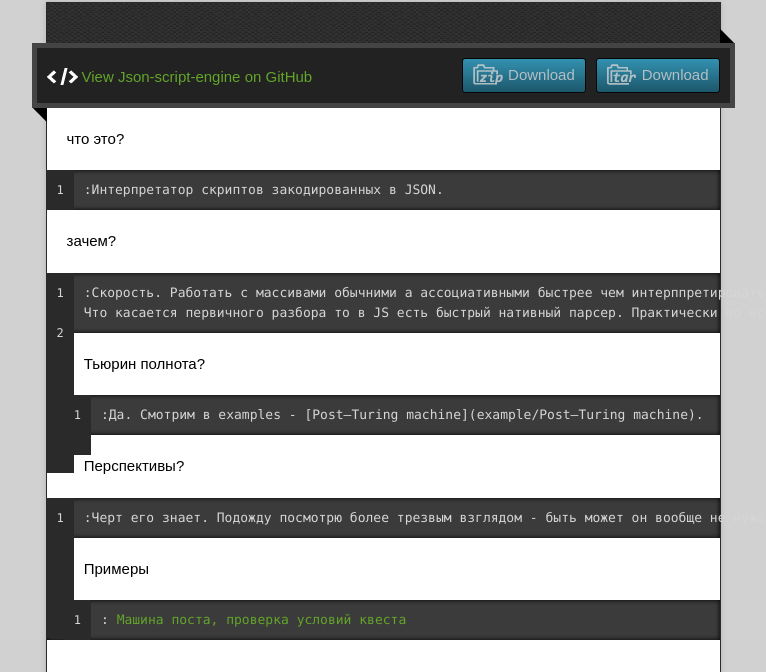
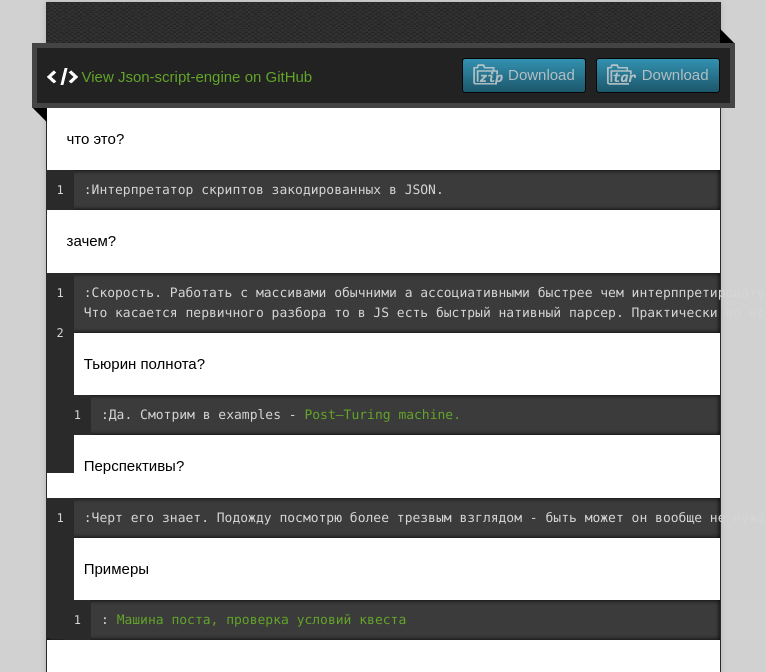
Before and after one commit to Brassack/json-script-engine, a plain HTML site: page index.html in a window 1280 px wide. Shown: the part 128-800 px from the top of the page, without its empty margins (257-1023 px from the left). Drawn offline with nearby package versions, Linux system fonts and the light colour scheme.

Commit message:
edit index

```diff
--- a/index.html
+++ b/index.html
@@ -49,7 +49,7 @@
 
 <p>Тьюрин полнота?</p>
 
-<pre><code>:Да. Смотрим в examples - [Post–Turing machine](example/Post–Turing machine).
+<pre><code>:Да. Смотрим в examples - <a href="example/Post–Turing machine">Post–Turing machine.</a>
 </code></pre>
 
 <p>Перспективы?</p>
```
